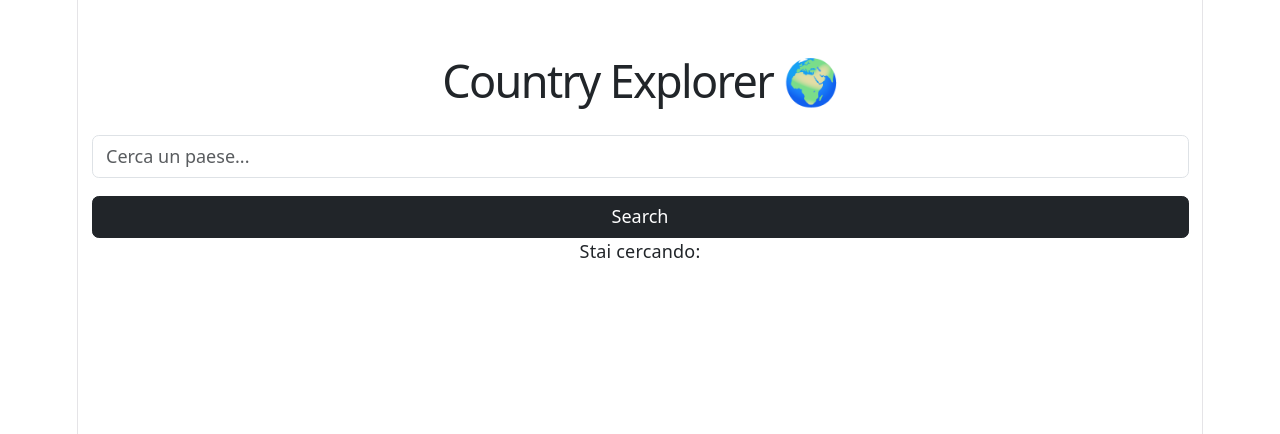
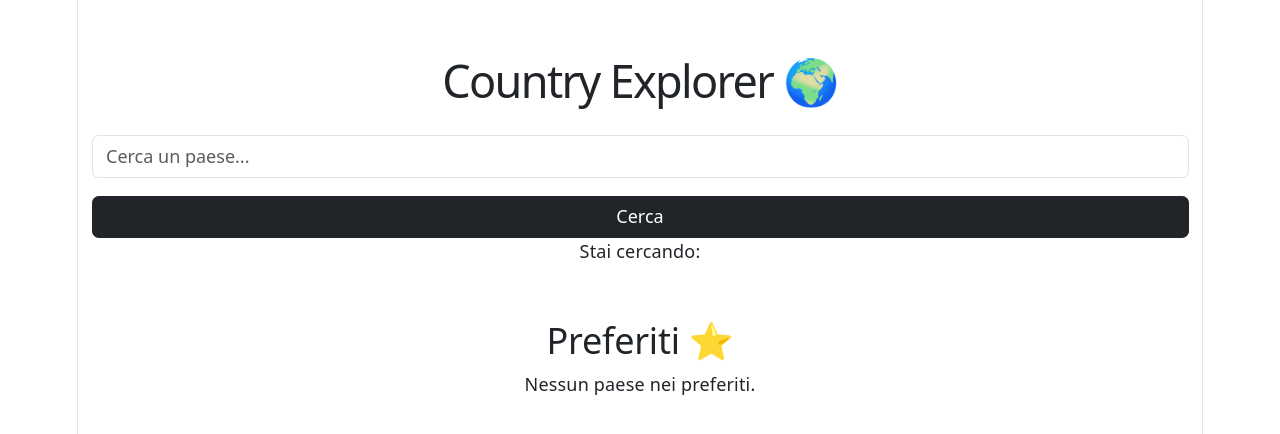
Before and after one commit to christianvalastroo/Country-Explorer, a React (Vite) app: page / in a window 1280 px wide. Shown: the top 434 px of the page. Built offline with nearby package versions, Linux system fonts and the light colour scheme.

Commit message:
Mostra la lista dei preferiti

```diff
--- a/src/App.jsx
+++ b/src/App.jsx
@@ -2,6 +2,7 @@ import { useState } from "react"
 import { Container } from "react-bootstrap"
 import SearchBar from "./components/SearchBar/SearchBar"
 import CountryCard from "./components/CountryCard/CountryCard"
+import Favorites from "./components/Favorites/Favorites"
 
 const App = () => {
   const [search, setSearch] = useState("")
@@ -27,9 +28,9 @@ const App = () => {
     }
   }
 
-    const addFavorites = (country) => {
-      setFavorites([...favorites, country])
-    }
+  const addFavorites = (country) => {
+    setFavorites([...favorites, country])
+  }
 
   return (
     <Container className="my-5">
@@ -43,10 +44,16 @@ const App = () => {
 
       <p>Stai cercando: {search}</p>
 
+      {loading && <p>Caricamento...</p>}
+
+      {error && <p className="text-danger">{error}</p>}
+
       <CountryCard
-      countries={countries}
-      addFavorites={addFavorites}
+        countries={countries}
+        addFavorites={addFavorites}
       />
+
+      <Favorites favorites={favorites} />
 
     </Container>
   )
--- a/src/components/Favorites/Favorites.jsx
+++ b/src/components/Favorites/Favorites.jsx
@@ -0,0 +1,18 @@
+const Favorites = ({ favorites }) => {
+    return (
+        <div className="mt-5">
+            <h2>Preferiti ⭐</h2>
+
+            {favorites.length === 0 && <p>Nessun paese nei preferiti.</p>}
+
+            {favorites.map((country) => (
+                <div key={country.cca3} className="border rounded p-3 mb-3">
+                    <h4>{country.name.common}</h4>
+                    <img src={country.flags.png} alt={country.flags.alt} width="80" />
+                </div>
+            ))}
+        </div>
+    )
+}
+
+export default Favorites
--- a/src/components/SearchBar/SearchBar.jsx
+++ b/src/components/SearchBar/SearchBar.jsx
@@ -13,7 +13,7 @@ const SearchBar = ({ search, setSearch, getCountries }) => {
                 className="btn btn-dark w-100"
                 onClick={getCountries}
             >
-                Search
+                Cerca
             </button>
         </>
     )
```
